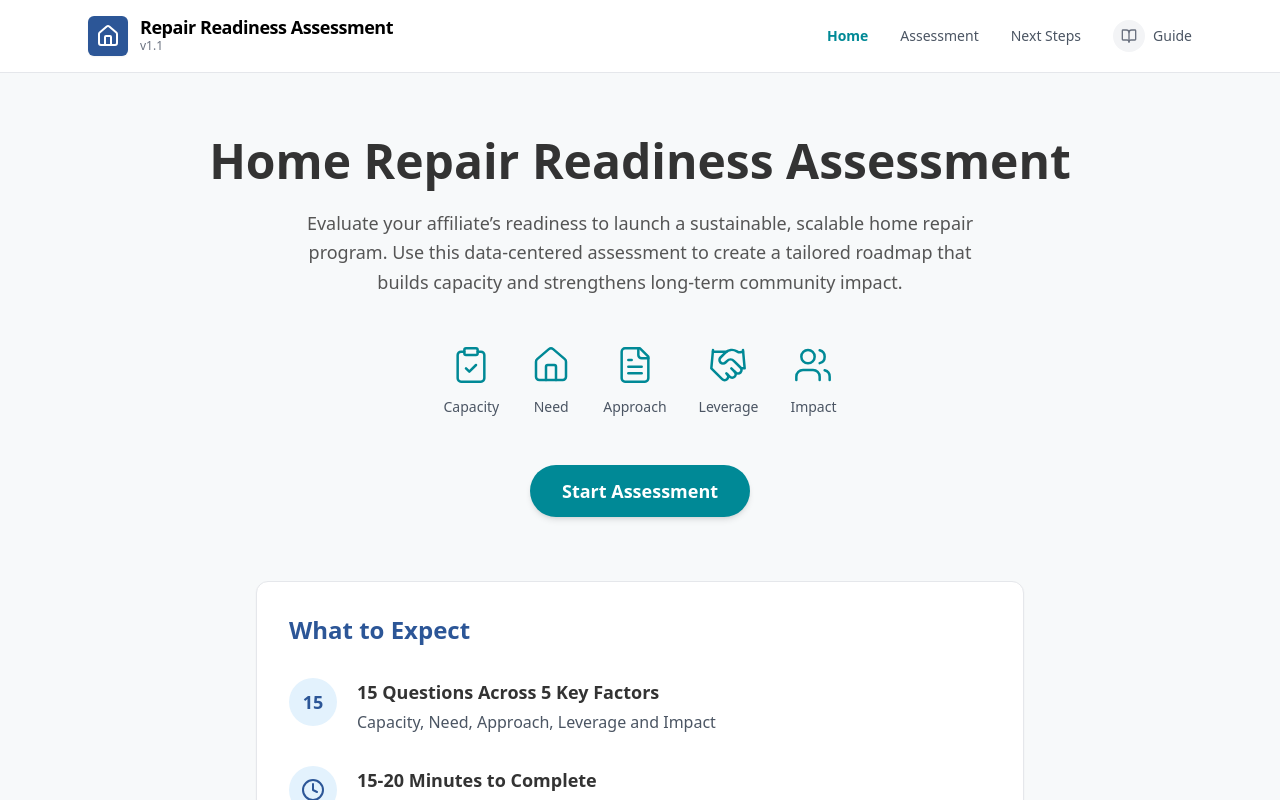
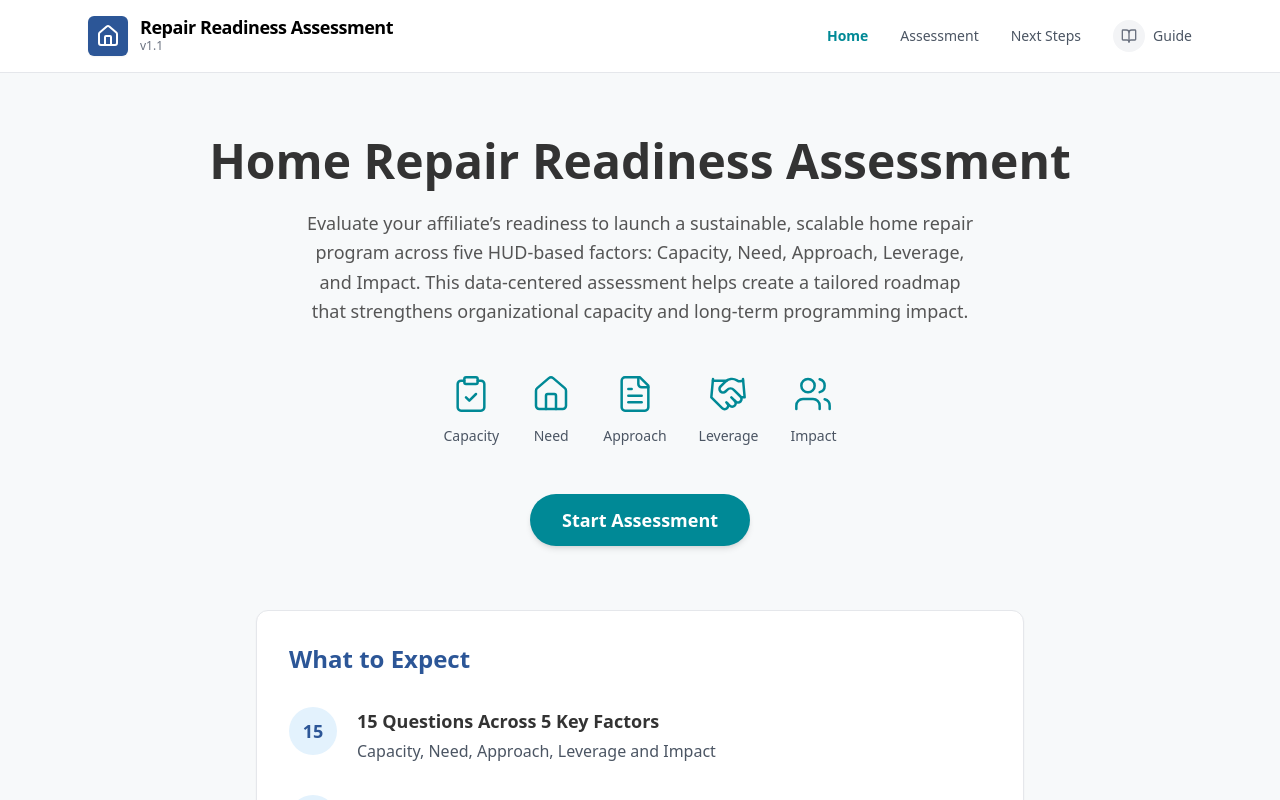
Before and after one commit to jerryzuniga/readiness-app, a React (Vite) app: page / in a window 1280 px wide. Shown: the top 800 px of the page. Built offline with nearby package versions, Linux system fonts and the light colour scheme.

Commit message:
Update ReadinessApp.tsx

```diff
--- a/src/ReadinessApp.tsx
+++ b/src/ReadinessApp.tsx
@@ -1,8 +1,8 @@
 import React, { useState, useEffect } from 'react';
 import {
   ChevronRight, ChevronLeft, Check, Printer, ArrowRight,
-  BarChart3, ClipboardCheck, Home, User, Menu,
-  Handshake, Wrench, Users, FileText, Download,
+  BarChart3, ClipboardCheck, Home, Info, User, Menu,
+  Handshake, Wrench, Users, FileText, Download, Share2,
   AlertCircle, BookOpen, Clock, Save, TrendingUp
 } from 'lucide-react';
 
@@ -556,7 +556,7 @@ export default function HomeRepairAssessment() {
           <div className="mt-8 text-center flex flex-col items-center">
             <h1 className="text-4xl md:text-5xl font-bold text-[#333] mb-6">Home Repair Readiness Assessment</h1>
             <p className="text-[#555] text-lg max-w-2xl mx-auto mb-12 leading-relaxed">
-              Evaluate your affiliate’s readiness to launch a sustainable, scalable home repair program. Use this data-centered assessment to create a tailored roadmap that builds capacity and strengthens long-term community impact.
+              Evaluate your affiliate’s readiness to launch a sustainable, scalable home repair program across five HUD-based factors: Capacity, Need, Approach, Leverage, and Impact. This data-centered assessment helps create a tailored roadmap that strengthens organizational capacity and long-term programming impact.
             </p>
 
             <div className="flex justify-center gap-8 mb-12 flex-wrap">
```
